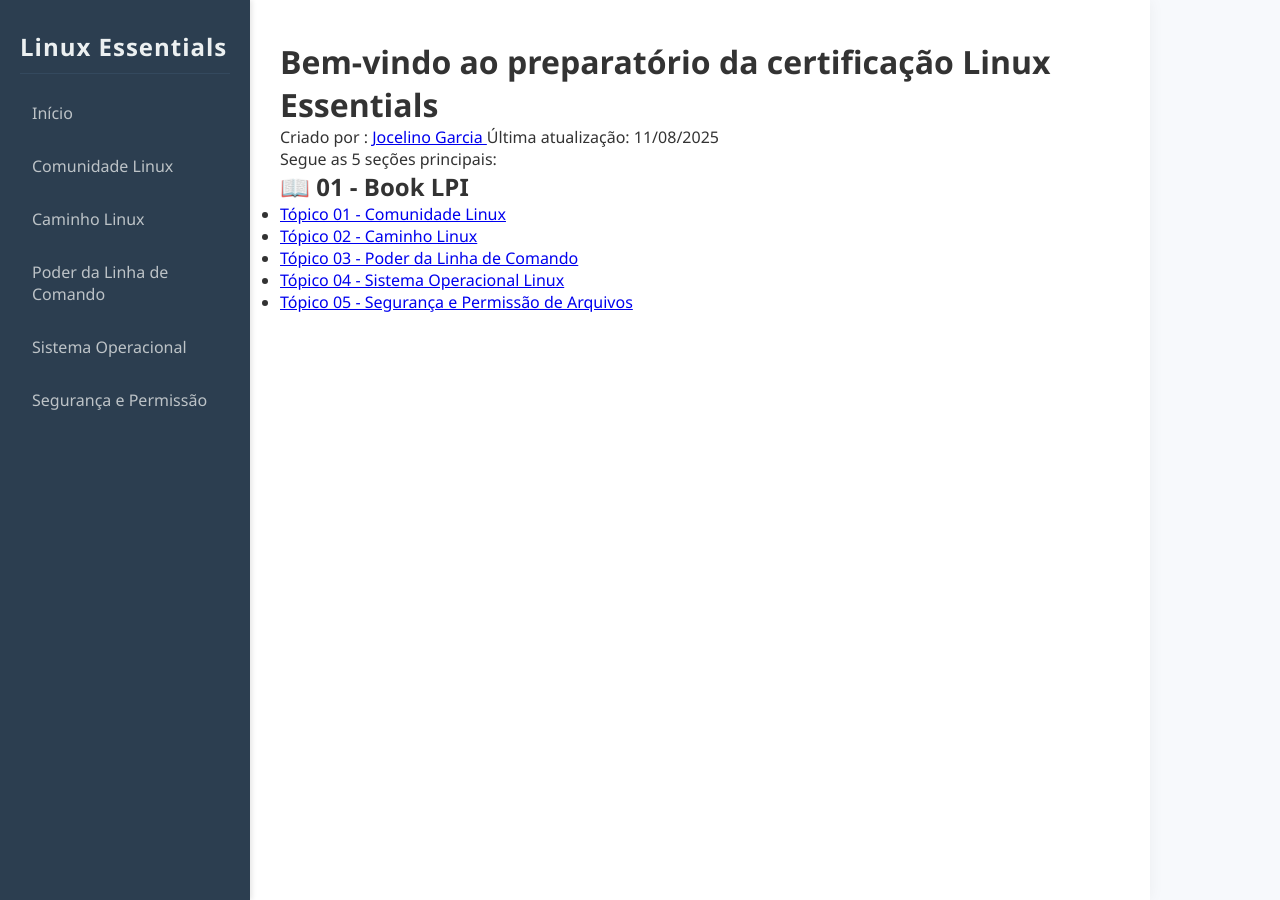
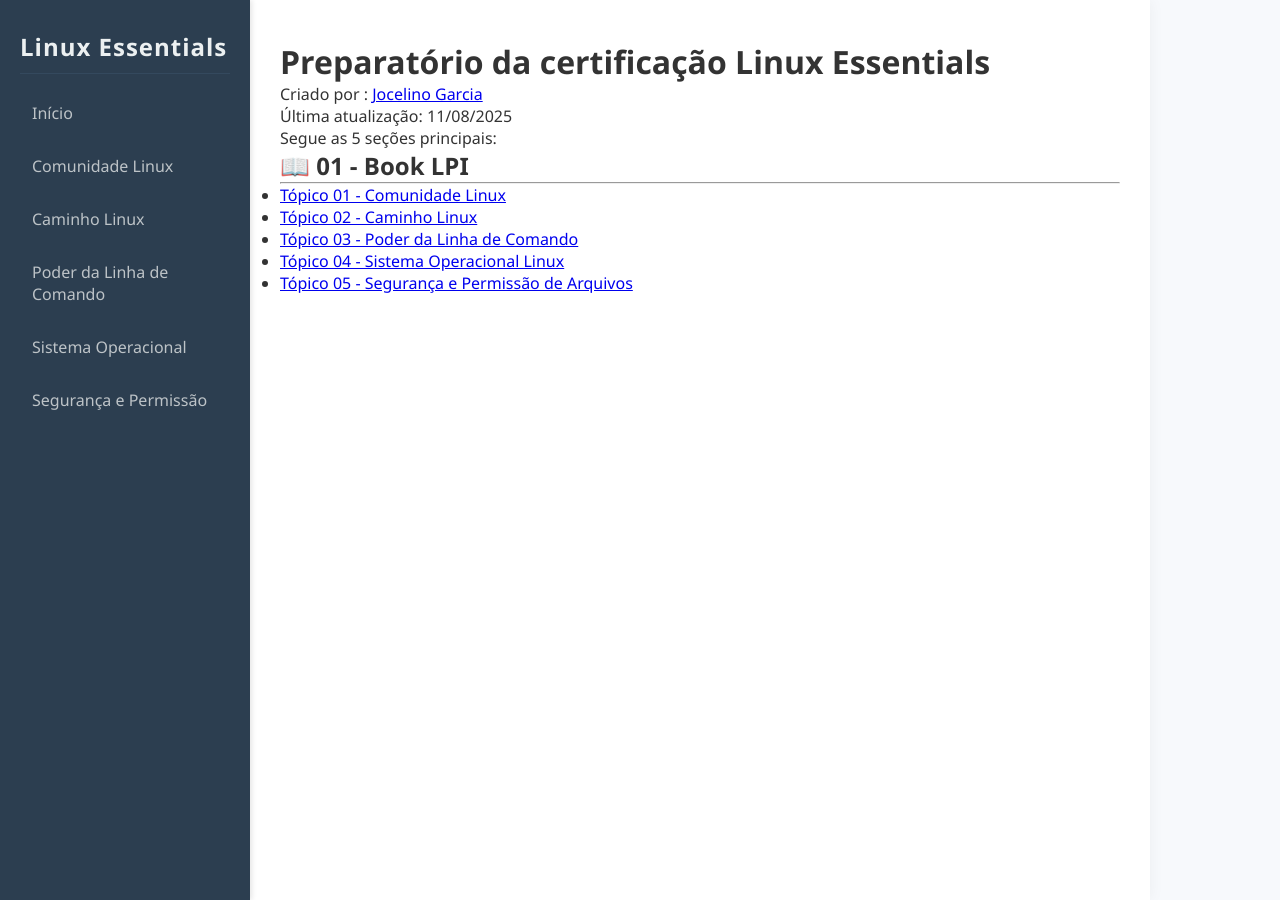
Before and after one commit to jocelinoFG017/linux-essentials, a Jekyll site: the page built from index.md, in a window 1280 px wide and 900 px high. Built offline with Jekyll 4.4.1, drawn with Linux system fonts in a browser that asks for light colours.

Commit message:
docs: atualiza index raiz

```diff
--- a/index.md
+++ b/index.md
@@ -3,15 +3,16 @@
 title: Início
 ---
 
-# Bem-vindo ao preparatório da certificação **Linux Essentials**
+# Preparatório da certificação **Linux Essentials**
 
 Criado por : [Jocelino Garcia ](https://github.com/jocelinoFG017)
+
 Última atualização: {{ site.time | date: "%d/%m/%Y" }}
 
 Segue as 5 seções principais:
 
 ## 📖 01 - Book LPI
-
+---
 - [Tópico 01 - Comunidade Linux](./01-book-lpi/Topico%2001%20-%20Comunidade%20Linux/README.md)
 - [Tópico 02 - Caminho Linux](./01-book-lpi/Topico%2002%20-%20Caminho%20Linux/README.md)
 - [Tópico 03 - Poder da Linha de Comando](./01-book-lpi/Topico%2003%20-%20Poder%20da%20Linha%20de%20Comando/README.md)
```
